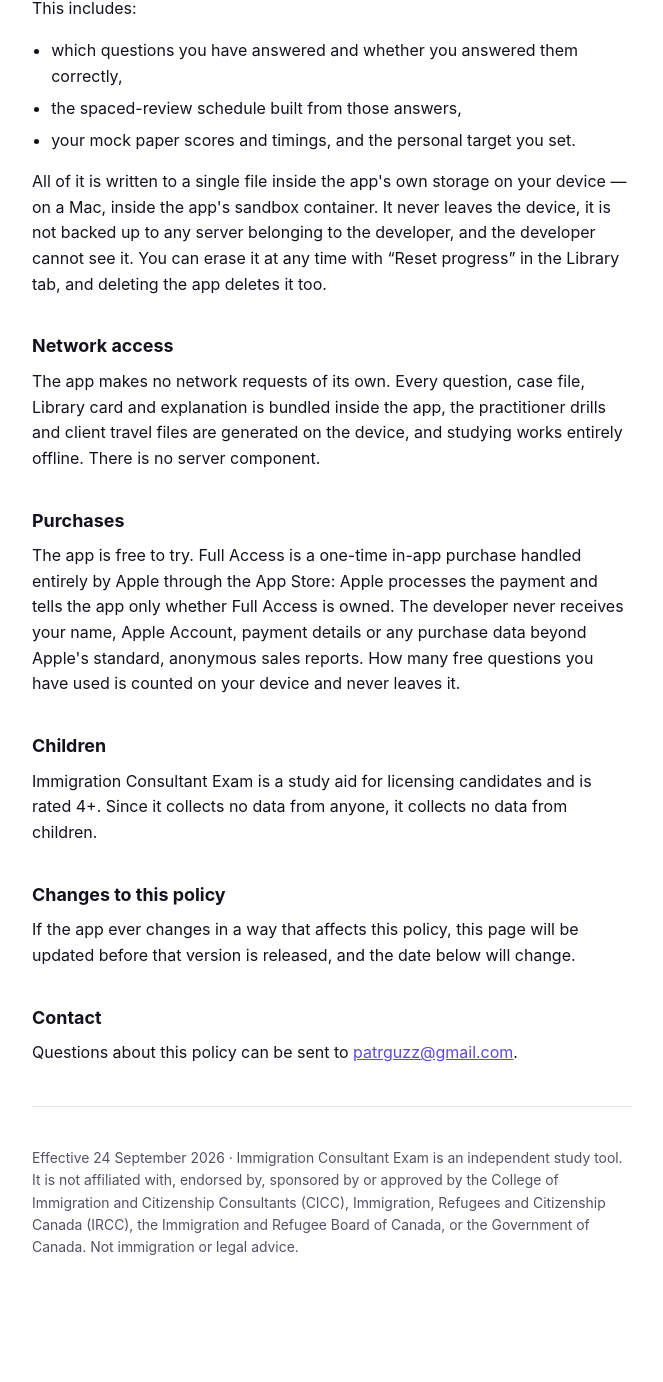
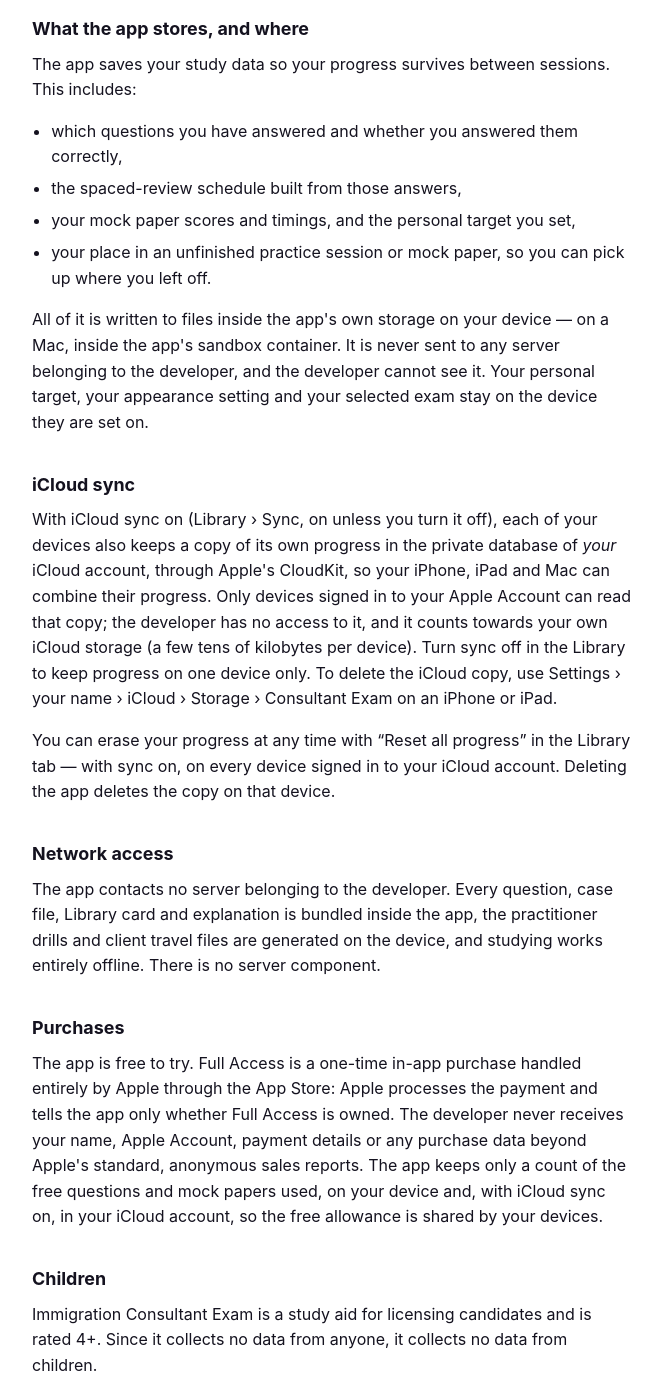
Before and after one commit to PatrickRodriguz2/immigration-consultant-exam, a plain HTML site: page privacy.html in a window 1280 px wide. Shown: the part 537-1919 px from the top of the page, without its empty margins (308-971 px from the left). Before the commit the page ends 1891 px from the top, so only its background shows below. Drawn offline with Linux system fonts and the light colour scheme.

Commit message:
Consult Prep 1.2: privacy.html

```diff
--- a/privacy.html
+++ b/privacy.html
@@ -35,7 +35,7 @@
 
   <p class="eyebrow">Immigration Consultant Exam · iPhone, iPad &amp; Mac</p>
   <h1>Privacy Policy</h1>
-  <p class="lede">Immigration Consultant Exam (shown as “Consult Prep”) does not collect, transmit, or store any personal information. There is no account, no analytics, and no server of its own.</p>
+  <p class="lede">Immigration Consultant Exam (“Consultant Exam” under its icon on iPhone and iPad) does not collect any personal information. There is no account, no analytics, and no developer server. The only network traffic is Apple's: the App Store for the optional Full Access purchase and, if you leave iCloud sync on, your own iCloud account carrying your progress between your devices.</p>
 
   <hr>
 
@@ -47,15 +47,20 @@
   <ul>
     <li>which questions you have answered and whether you answered them correctly,</li>
     <li>the spaced-review schedule built from those answers,</li>
-    <li>your mock paper scores and timings, and the personal target you set.</li>
+    <li>your mock paper scores and timings, and the personal target you set,</li>
+    <li>your place in an unfinished practice session or mock paper, so you can pick up where you left off.</li>
   </ul>
-  <p>All of it is written to a single file inside the app's own storage on your device — on a Mac, inside the app's sandbox container. It never leaves the device, it is not backed up to any server belonging to the developer, and the developer cannot see it. You can erase it at any time with “Reset progress” in the Library tab, and deleting the app deletes it too.</p>
+  <p>All of it is written to files inside the app's own storage on your device — on a Mac, inside the app's sandbox container. It is never sent to any server belonging to the developer, and the developer cannot see it. Your personal target, your appearance setting and your selected exam stay on the device they are set on.</p>
+
+  <h2>iCloud sync</h2>
+  <p>With iCloud sync on (Library › Sync, on unless you turn it off), each of your devices also keeps a copy of its own progress in the private database of <em>your</em> iCloud account, through Apple's CloudKit, so your iPhone, iPad and Mac can combine their progress. Only devices signed in to your Apple Account can read that copy; the developer has no access to it, and it counts towards your own iCloud storage (a few tens of kilobytes per device). Turn sync off in the Library to keep progress on one device only. To delete the iCloud copy, use Settings › your name › iCloud › Storage › Consultant Exam on an iPhone or iPad.</p>
+  <p>You can erase your progress at any time with “Reset all progress” in the Library tab — with sync on, on every device signed in to your iCloud account. Deleting the app deletes the copy on that device.</p>
 
   <h2>Network access</h2>
-  <p>The app makes no network requests of its own. Every question, case file, Library card and explanation is bundled inside the app, the practitioner drills and client travel files are generated on the device, and studying works entirely offline. There is no server component.</p>
+  <p>The app contacts no server belonging to the developer. Every question, case file, Library card and explanation is bundled inside the app, the practitioner drills and client travel files are generated on the device, and studying works entirely offline. There is no server component.</p>
 
   <h2>Purchases</h2>
-  <p>The app is free to try. Full Access is a one-time in-app purchase handled entirely by Apple through the App Store: Apple processes the payment and tells the app only whether Full Access is owned. The developer never receives your name, Apple Account, payment details or any purchase data beyond Apple's standard, anonymous sales reports. How many free questions you have used is counted on your device and never leaves it.</p>
+  <p>The app is free to try. Full Access is a one-time in-app purchase handled entirely by Apple through the App Store: Apple processes the payment and tells the app only whether Full Access is owned. The developer never receives your name, Apple Account, payment details or any purchase data beyond Apple's standard, anonymous sales reports. The app keeps only a count of the free questions and mock papers used, on your device and, with iCloud sync on, in your iCloud account, so the free allowance is shared by your devices.</p>
 
   <h2>Children</h2>
   <p>Immigration Consultant Exam is a study aid for licensing candidates and is rated 4+. Since it collects no data from anyone, it collects no data from children.</p>
@@ -69,7 +74,7 @@
   <hr>
 
   <footer>
-    <p>Effective 24 September 2026 · Immigration Consultant Exam is an independent study tool. It is not affiliated with, endorsed by, sponsored by or approved by the College of Immigration and Citizenship Consultants (CICC), Immigration, Refugees and Citizenship Canada (IRCC), the Immigration and Refugee Board of Canada, or the Government of Canada. Not immigration or legal advice.</p>
+    <p>Effective 18 October 2026 · Immigration Consultant Exam is an independent study tool. It is not affiliated with, endorsed by, sponsored by or approved by the College of Immigration and Citizenship Consultants (CICC), Immigration, Refugees and Citizenship Canada (IRCC), the Immigration and Refugee Board of Canada, or the Government of Canada. Not immigration or legal advice.</p>
   </footer>
 
 </main>
```
